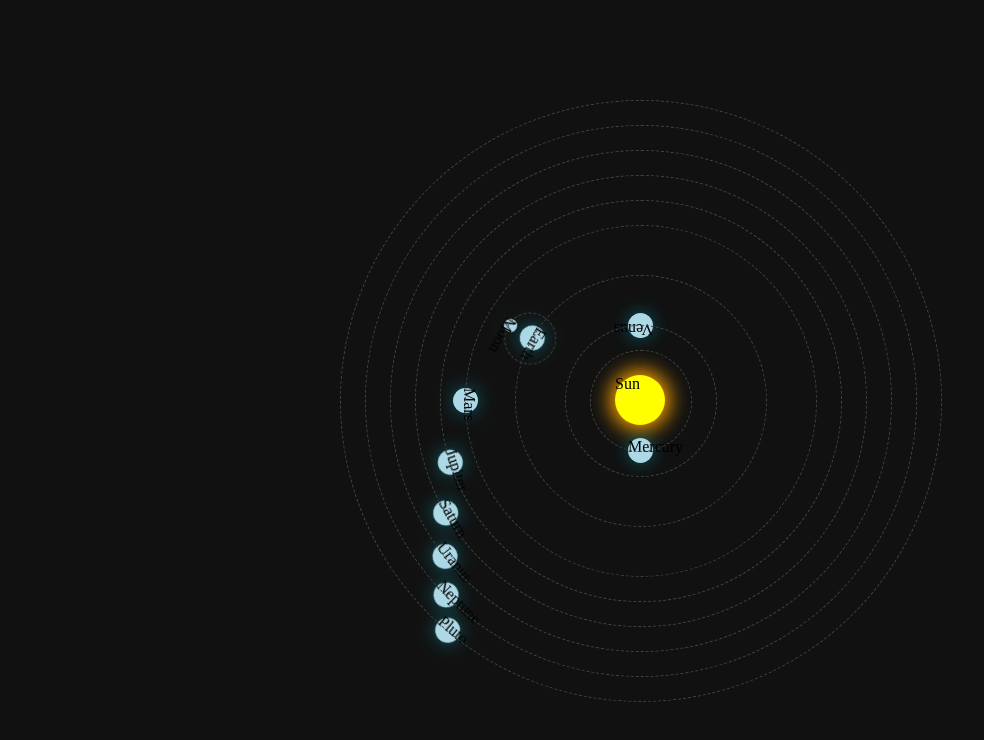
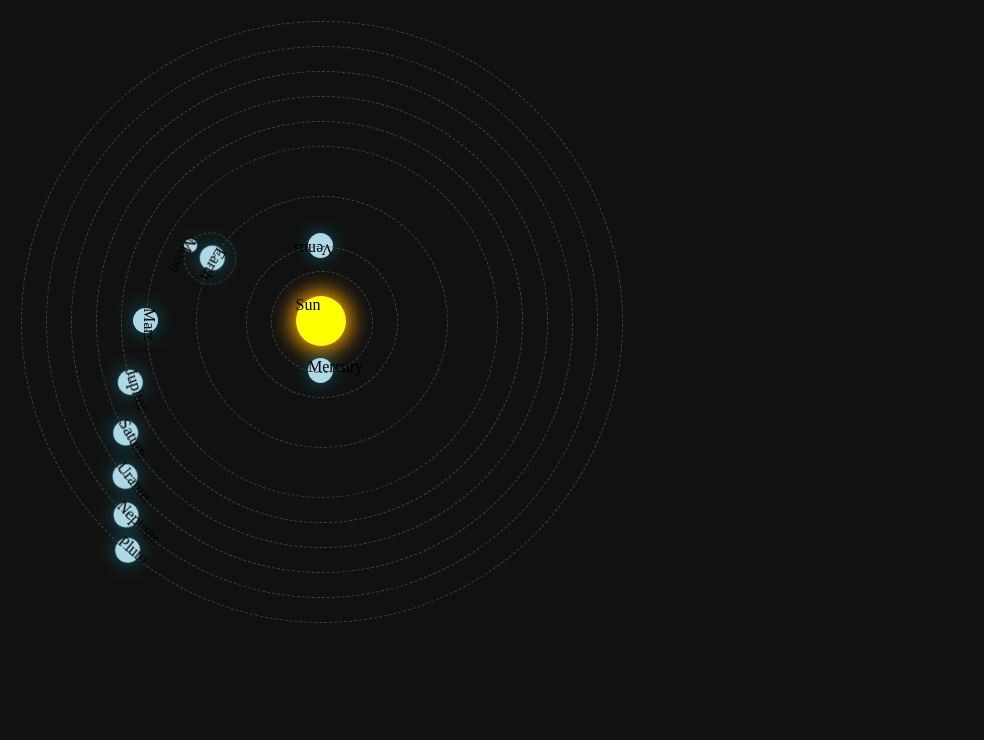
Before and after one commit to lfdgaliza/NightlyBerry, an Angular app in the folder src/clients/web/: page / in a window 1280 px wide. Shown: the top 740 px of the page, without its empty margins (0-984 px from the left). Built offline with nearby package versions, Linux system fonts and the light colour scheme.

Commit message:
Creating a conteiner for the orbiter

```diff
--- a/src/clients/web/src/app/app.component.html
+++ b/src/clients/web/src/app/app.component.html
@@ -1,2 +1,5 @@
-<dg-orbiter [orbiter]="star"></dg-orbiter>
+<dg-orbiter-container class="test">
+    <dg-orbiter [orbiter]="star"></dg-orbiter>
+</dg-orbiter-container>
+
 <router-outlet></router-outlet>
--- /dev/null
+++ b/src/clients/web/src/app/widgets/orbiter-container/orbiter-container.component.html
@@ -0,0 +1,8 @@
+<div
+    a
+    class="orbiter-container"
+    [style.width.px]="size"
+    [style.height.px]="size"
+>
+    <ng-content></ng-content>
+</div>
--- /dev/null
+++ b/src/clients/web/src/app/widgets/orbiter-container/orbiter-container.component.scss
@@ -0,0 +1,4 @@
+.orbiter-container {
+    position: relative;
+    overflow: hidden;
+  }
--- /dev/null
+++ b/src/clients/web/src/app/widgets/orbiter-container/orbiter-container.component.ts
@@ -0,0 +1,28 @@
+import { AfterContentInit, Component, ContentChild } from '@angular/core';
+
+import { OrbiterComponent } from '../orbiter/orbiter.component';
+
+@Component({
+  selector: 'dg-orbiter-container',
+  templateUrl: './orbiter-container.component.html',
+  styleUrls: ['./orbiter-container.component.scss']
+})
+export class OrbiterContainerComponent implements AfterContentInit
+{
+  constructor() { }
+
+  @ContentChild(OrbiterComponent)
+  orbiterComponent: OrbiterComponent
+
+  size: number
+
+  ngAfterContentInit(): void
+  {
+    if (this.orbiterComponent.orbiter === undefined) return;
+
+    const lastChildIndex = this.orbiterComponent.orbiter.children.length - 1
+    const lastChild = this.orbiterComponent.orbiter.children[lastChildIndex]
+    this.size = lastChild.pathDiameter + lastChild.size
+  }
+
+}
--- a/src/clients/web/src/app/widgets/widgets.module.ts
+++ b/src/clients/web/src/app/widgets/widgets.module.ts
@@ -1,15 +1,17 @@
 import { CommonModule } from '@angular/common';
 import { NgModule } from '@angular/core';
 
+import { OrbiterContainerComponent } from './orbiter-container/orbiter-container.component';
 import { OrbiterComponent } from './orbiter/orbiter.component';
 
 @NgModule({
-  declarations: [OrbiterComponent],
+  declarations: [OrbiterComponent, OrbiterContainerComponent],
   imports: [
     CommonModule
   ],
   exports: [
-    OrbiterComponent
+    OrbiterComponent,
+    OrbiterContainerComponent
   ]
 })
 export class WidgetsModule { }
```
